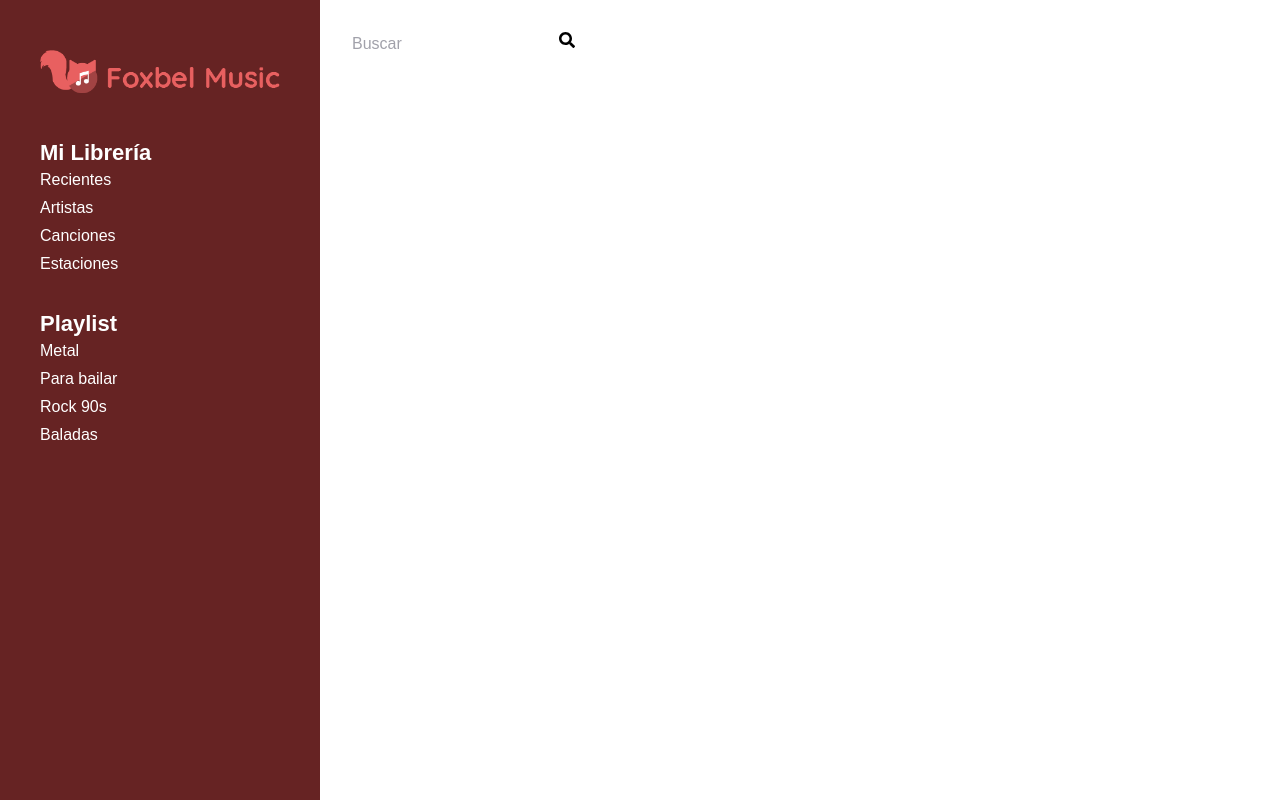
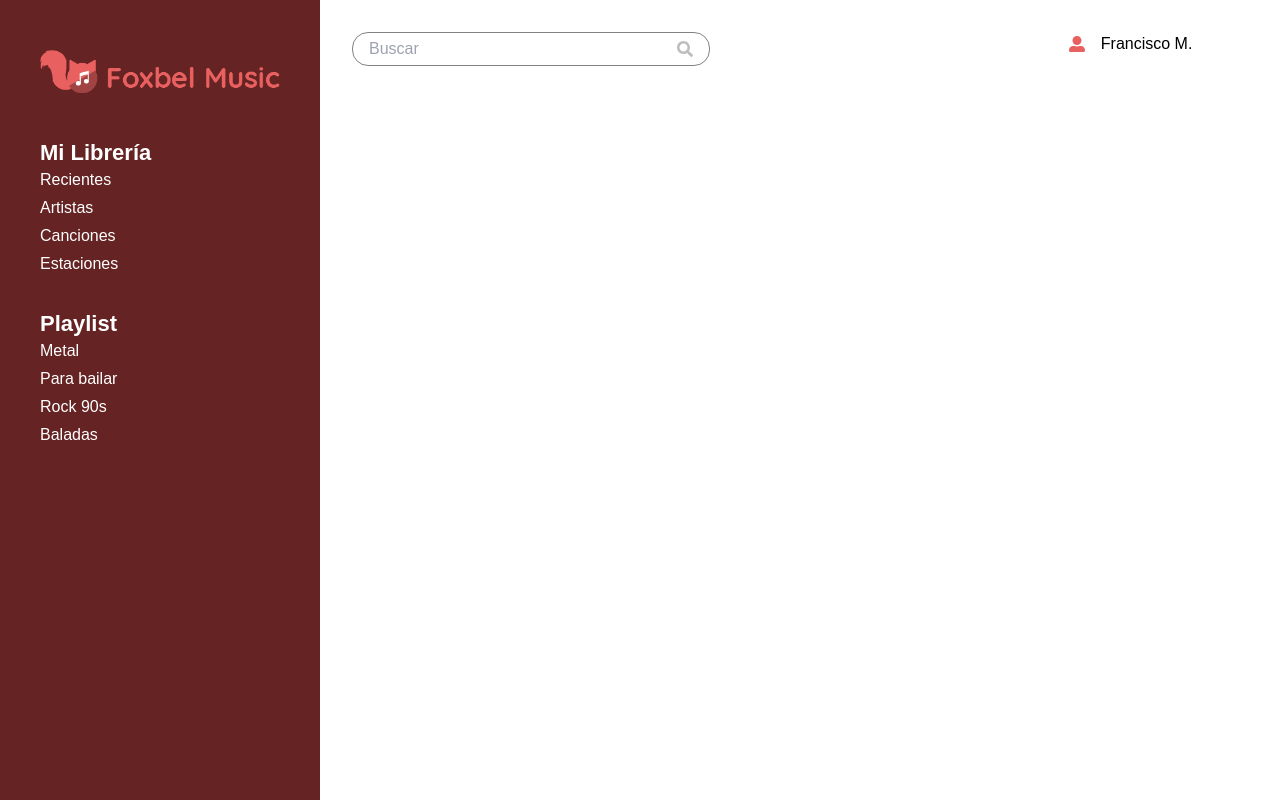
Before and after one commit to rudyminaya/reproductor-musical, a React (Create React App) app: page / in a window 1280 px wide. Built offline with nearby package versions, Linux system fonts and the light colour scheme.

Commit message:
barra superior culminado

```diff
--- a/src/App.css
+++ b/src/App.css
@@ -3,6 +3,7 @@
     grid-template-columns: auto 3fr;
 }
 .app__barraSuperior {
-    grid-template-columns: 2fr 1fr;
+    display: grid;
+    grid-template-columns: 80% 20%;
     @apply p-8;
 }
--- a/src/App.js
+++ b/src/App.js
@@ -1,13 +1,19 @@
 import './App.css';
-import { BarraBusqueda } from './components/BarraBusqueda/BarraBusqueda';
-import { MenuLateral } from './components/MenuLateral/MenuLateral';
+import { BarraBusqueda } from './components/barraBusqueda/BarraBusqueda';
+import { MenuLateral } from './components/menuLateral/MenuLateral';
+import { Username } from './components/username/Username';
 
 function App() {
     return (
         <div className="app">
             <MenuLateral />
             <div className="app__barraSuperior">
-                <BarraBusqueda />
+                <div>
+                    <BarraBusqueda />
+                </div>
+                <div>
+                    <Username nombreUsuario="Francisco M." />
+                </div>
             </div>
         </div>
     );
--- a/src/components/BarraBusqueda/BarraBusqueda.jsx
+++ b/src/components/BarraBusqueda/BarraBusqueda.jsx
@@ -3,15 +3,15 @@ import { FaSearch } from 'react-icons/fa';
 
 export const BarraBusqueda = () => {
     return (
-        <div className="flex">
+        <button className="flex border justify-end items-center rounded-2xl px-4 py-1 w-2/4 border-gris">
             <input
-                className="barraBusqueda"
+                className="w-full focus:outline-none"
                 type="search"
                 placeholder="Buscar"
             ></input>
-            <span>
+            <span className="justify-self-end text-soft-gray">
                 <FaSearch />
             </span>
-        </div>
+        </button>
     );
 };
--- a/src/components/MenuLateral/MenuLateral.jsx
+++ b/src/components/MenuLateral/MenuLateral.jsx
@@ -1,7 +1,7 @@
 import React from 'react';
 import logo from '../../static/foxbel-music.png';
 import './MenuLateral.css';
-import { TituloLista, TituloPrincipal } from '../Titulos/Titulos';
+import { TituloLista, TituloPrincipal } from '../titulos/Titulos';
 export const MenuLateral = (props) => {
     return (
         <div className="menuLateral bg-dark-red-secondary h-screen lg:w-80">
--- /dev/null
+++ b/src/components/username/Username.css
@@ -0,0 +1,3 @@
+.username {
+    justify-content: space-between;
+}
--- /dev/null
+++ b/src/components/username/Username.jsx
@@ -0,0 +1,11 @@
+import React from 'react';
+import { FaUserAlt } from 'react-icons/fa';
+
+export const Username = (props) => {
+    return (
+        <div className="username flex items-center">
+            <FaUserAlt className="text-red-principal" />
+            <span className="pl-4">{props.nombreUsuario}</span>
+        </div>
+    );
+};
--- a/tailwind.config.js
+++ b/tailwind.config.js
@@ -7,7 +7,7 @@ module.exports = {
                 'red-principal': '#E86060',
                 'dark-red-secondary': '#662323',
                 'soft-gray': '#BDBDBD',
-                gray: '#828282',
+                gris: '#828282',
                 'light-red': '#FF7676',
             },
         },
```
Also changed, not shown: 1 other file (tests, documents, lock files or other folders).
